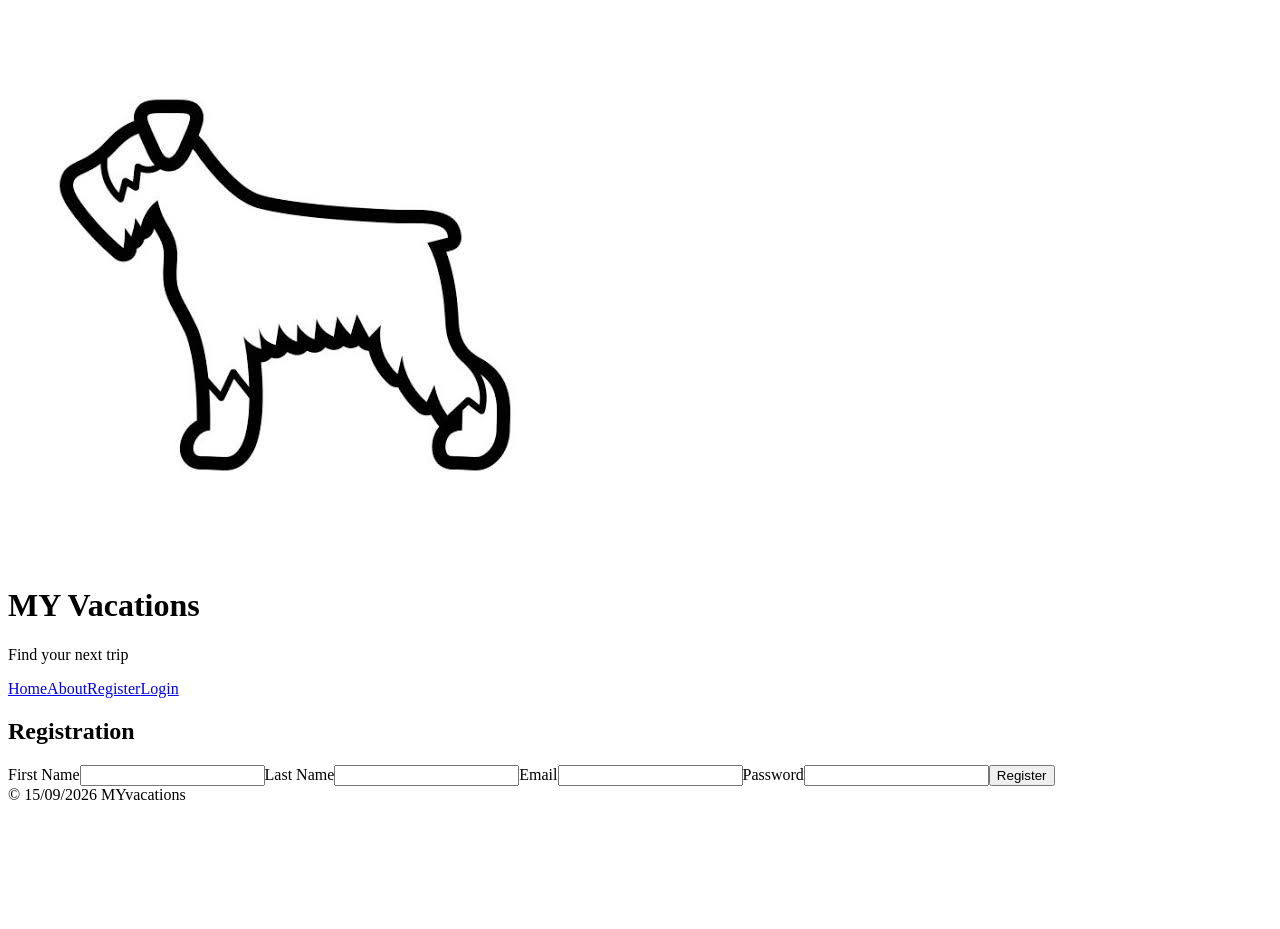
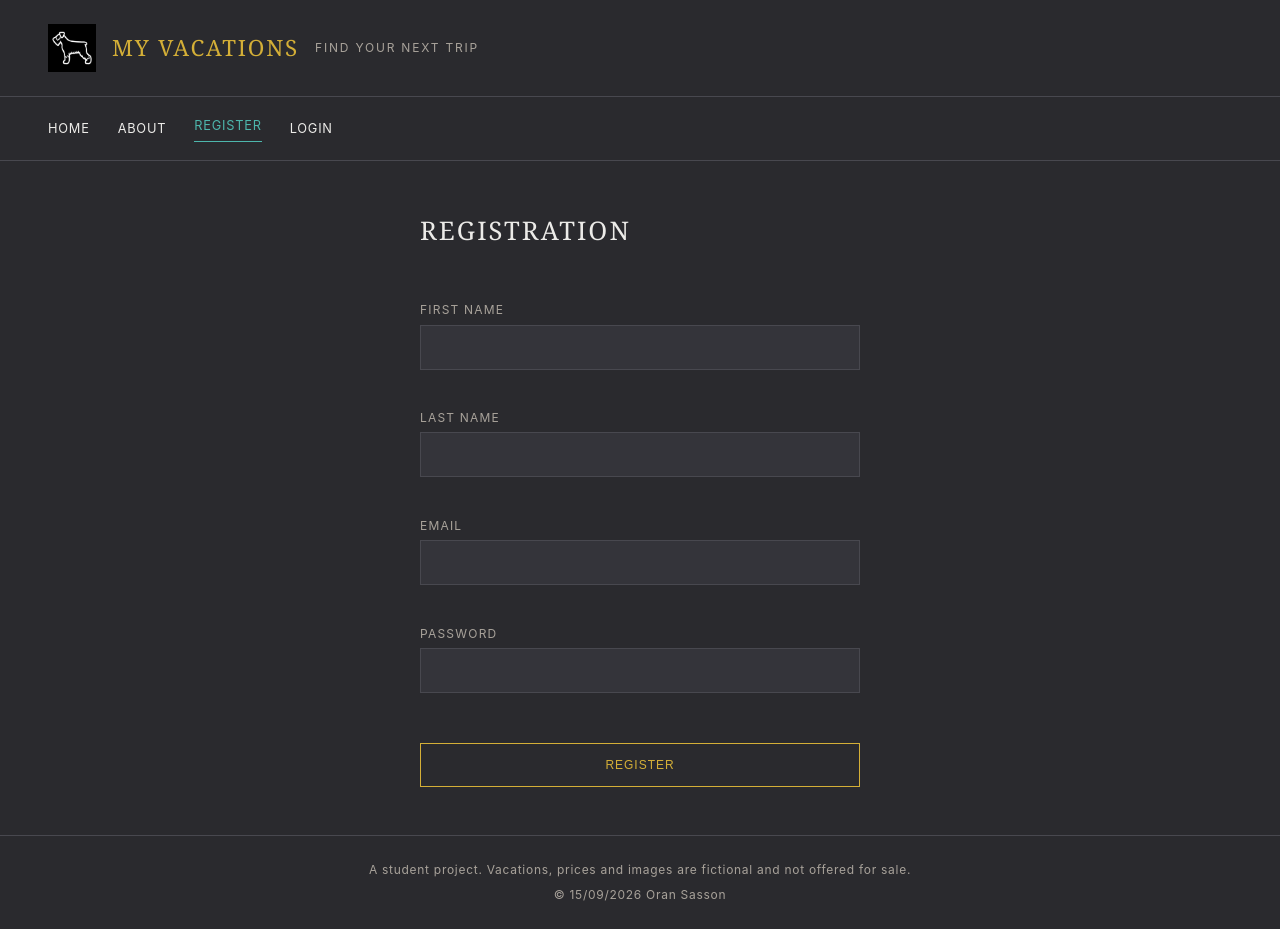
Before and after one commit to Oran198666/vactionWebSite, a React (Vite) app in the folder Frontend/: page /register in a window 1280 px wide. Before the commit the page ends 812 px from the top, so only its background shows below. Built offline with nearby package versions, Linux system fonts and the light colour scheme; no server answers.

Commit message:
frontend: card styling, colour scheme, like counter

```diff
--- a/Frontend/src/components/auth-area/register/register.css
+++ b/Frontend/src/components/auth-area/register/register.css
@@ -1,3 +1,44 @@
 .Register {
+    max-width: 440px;
+    margin: 0 auto;
+}
 
+.Register form {
+    display: flex;
+    flex-direction: column;
+    gap: 4px;
+    margin-top: 32px;
 }
+
+.Register label {
+    color: var(--muted);
+    font-size: 0.75rem;
+    letter-spacing: 0.1em;
+    text-transform: uppercase;
+    margin-top: 16px;
+}
+
+.Register input {
+    background: var(--surface);
+    border: 1px solid var(--border);
+    color: var(--text);
+    padding: 12px 14px;
+    font-size: 0.95rem;
+    font-family: inherit;
+}
+
+.Register input:focus {
+    outline: none;
+    border-color: var(--gold);
+}
+
+.Register span {
+    color: #d9534f;
+    font-size: 0.75rem;
+    min-height: 1.2em;
+}
+
+.Register button {
+    margin-top: 28px;
+    padding: 14px;
+}
--- a/Frontend/src/components/layout-area/copyrights/copyrights.css
+++ b/Frontend/src/components/layout-area/copyrights/copyrights.css
@@ -1,3 +1,12 @@
 .Copyrights {
-
+    display: flex;
+    flex-direction: column;
+    align-items: center;
+    gap: 4px;
+    padding: var(--space) calc(var(--space) * 2);
+    border-top: 1px solid var(--border);
+    color: var(--muted);
+    font-size: 0.75rem;
+    letter-spacing: 0.06em;
+    text-align: center;
 }
--- a/Frontend/src/components/layout-area/copyrights/copyrights.tsx
+++ b/Frontend/src/components/layout-area/copyrights/copyrights.tsx
@@ -3,7 +3,8 @@ import "./copyrights.css";
 export function Copyrights() {
     return (
         <div className="Copyrights">
-            <span>&copy; {new Date().toLocaleDateString("en-GB")} MYvacations</span>
+            <span>A student project. Vacations, prices and images are fictional and not offered for sale.</span>
+            <span>&copy; {new Date().toLocaleDateString("en-GB")} Oran Sasson</span>
         </div>
     );
 }
--- a/Frontend/src/components/layout-area/header/header.css
+++ b/Frontend/src/components/layout-area/header/header.css
@@ -1,3 +1,25 @@
 .Header {
+    display: flex;
+    align-items: center;
+    gap: 16px;
+    padding: var(--space) calc(var(--space) * 2);
+    border-bottom: 1px solid var(--border);
+}
 
+.Header img {
+    width: 48px;
+    height: auto;
+    filter: invert(1);
 }
+
+.Header h1 {
+    font-size: 1.4rem;
+    color: var(--gold);
+}
+
+.Header p {
+    color: var(--muted);
+    font-size: 0.75rem;
+    letter-spacing: 0.15em;
+    text-transform: uppercase;
+}
--- a/Frontend/src/components/layout-area/menu/menu.css
+++ b/Frontend/src/components/layout-area/menu/menu.css
@@ -1,3 +1,31 @@
 .Menu {
+    display: flex;
+    align-items: center;
+    gap: 28px;
+    padding: 18px calc(var(--space) * 2);
+    border-bottom: 1px solid var(--border);
+}
 
+.Menu span {
+    color: var(--muted);
+    font-size: 0.8rem;
+    letter-spacing: 0.06em;
+    margin-left: auto;
 }
+
+/* Active route - subtle teal underline: */
+.Menu a.active {
+    color: #4db6ac;
+    border-bottom: 1px solid #4db6ac;
+    padding-bottom: 4px;
+}
+
+/* Logged-in user name: */
+.Menu span {
+    color: #e6c86e;
+    text-decoration: underline;
+    text-underline-offset: 4px;
+    font-size: 0.8rem;
+    letter-spacing: 0.06em;
+    margin-left: auto;
+}
--- a/Frontend/src/components/vacations-area/vacation-card/vacation-card.css
+++ b/Frontend/src/components/vacations-area/vacation-card/vacation-card.css
@@ -1,3 +1,77 @@
-.VacationCard span {
-    margin-right: 12px;
+.VacationCard {
+    background: var(--surface);
+    border: 1px solid var(--border);
+    display: flex;
+    flex-direction: column;
+    overflow: hidden;
 }
+
+.VacationCard img {
+    width: 100%;
+    height: 220px;
+    object-fit: cover;
+}
+
+.VacationCard h3 {
+    color: var(--gold);
+    padding: 20px 20px 8px;
+    min-height: 3.4em;
+}
+
+.VacationCard p {
+    color: var(--muted);
+    padding: 0 20px;
+    margin-bottom: 16px;
+    font-size: 0.875rem;
+    display: -webkit-box;
+    -webkit-line-clamp: 3;
+    -webkit-box-orient: vertical;
+    overflow: hidden;
+    height: 4.5em;
+}
+
+
+.VacationCard .Facts {
+    display: flex;
+    flex-wrap: wrap;
+    gap: 8px;
+    padding: 0 20px;
+    margin-bottom: 8px;
+}
+
+.VacationCard .Facts span {
+    display: inline-block;
+    padding: 6px 12px;
+    border: 1px solid var(--border);
+    font-size: 0.8rem;
+    color: var(--muted);
+    letter-spacing: 0.04em;
+}
+
+.VacationCard button {
+    margin: 16px 20px;
+    align-self: flex-start;
+    padding: 8px 16px;
+    color: #e57373;
+    border: 2px solid #e57373;
+    font-size: 1rem;
+}
+
+.VacationCard button {
+    margin: 16px 20px;
+    align-self: flex-start;
+    padding: 8px 16px;
+    color: #e57373;
+    border-color: #e57373;
+    font-size: 1rem;
+}
+
+.VacationCard button:hover {
+    background: #e57373;
+    color: var(--bg);
+}
+
+.VacationCard .Facts span.Likes {
+    color: #e0a0a0;
+    border-color: #6b4040;
+}
--- a/Frontend/src/components/vacations-area/vacation-card/vacation-card.tsx
+++ b/Frontend/src/components/vacations-area/vacation-card/vacation-card.tsx
@@ -46,10 +46,11 @@ export function VacationCard(props: VacationCardProps) {
             <img src={appConfig.imageUrl(props.vacation.imageName!)} alt={props.vacation.destination} />
             <h3>{props.vacation.destination}</h3>
             <p>{props.vacation.description}</p>
-            <span>{props.vacation.startDate} - {props.vacation.endDate}</span>
-            <span>${(+props.vacation.price).toFixed(2)}</span>
-            <span>{props.vacation.likesCount} likes</span>
+            <div className="Facts">
 
+                <span>{props.vacation.startDate} - {props.vacation.endDate}</span>
+                <span>${(+props.vacation.price).toFixed(2)}</span>
+                <span className="Likes">{props.vacation.likesCount} likes</span>            </div>
             {!isAdmin && (
                 <button onClick={toggleLike}>
                     {props.vacation.isLiked ? "♥" : "♡"}
--- a/Frontend/src/components/vacations-area/vacations-list/vacations-list.css
+++ b/Frontend/src/components/vacations-area/vacations-list/vacations-list.css
@@ -1,3 +1,5 @@
 .VacationsList {
-
+    display: grid;
+    grid-template-columns: repeat(3, 1fr);
+    gap: 32px;
 }
--- a/Frontend/src/index.css
+++ b/Frontend/src/index.css
@@ -0,0 +1,90 @@
+:root {
+    --bg: #2a2a2e;
+    --surface: #34343a;
+    --gold: #d4af37;
+    --text: #ecebe8;
+    --muted: #a8a29a;
+    --border: #48484f;
+    --space: 24px;
+}
+
+* {
+    margin: 0;
+    padding: 0;
+    box-sizing: border-box;
+}
+
+body {
+    background: var(--bg);
+    color: var(--text);
+    font-family: "Inter", system-ui, sans-serif;
+    font-size: 15px;
+    line-height: 1.7;
+}
+
+h1, h2, h3 {
+    font-family: Georgia, "Times New Roman", serif;
+    font-weight: 400;
+    letter-spacing: 0.08em;
+    text-transform: uppercase;
+    color: var(--text);
+}
+
+h1 { font-size: 2.4rem; }
+h2 { font-size: 1.6rem; }
+h3 { font-size: 1.1rem; }
+
+a {
+    color: var(--text);
+    text-decoration: none;
+    letter-spacing: 0.06em;
+    text-transform: uppercase;
+    font-size: 0.8rem;
+}
+
+a:hover { color: var(--gold); }
+
+button {
+    background: transparent;
+    border: 1px solid var(--gold);
+    color: var(--gold);
+    padding: 10px 20px;
+    letter-spacing: 0.08em;
+    text-transform: uppercase;
+    font-size: 0.75rem;
+    cursor: pointer;
+}
+
+button:hover {
+    background: var(--gold);
+    color: var(--bg);
+}
+
+.Layout {
+    display: grid;
+    grid-template-rows: auto auto 1fr auto;
+    min-height: 100vh;
+}
+
+.Layout > main {
+    padding: calc(var(--space) * 2) calc(var(--space) * 2);
+    max-width: 1750px;
+    margin: 0 auto;
+    width: 100%;
+}
+
+p + p {
+    margin-top: 1em;
+}
+
+h2, h3 {
+    margin-bottom: 0.6em;
+}
+
+h3 {
+    margin-top: 2em;
+}
+
+.VacationCard img {
+    height: 280px;
+}
```
